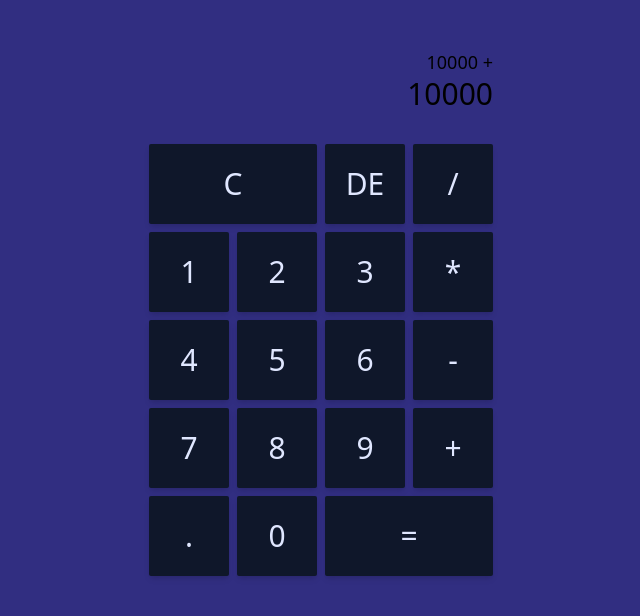
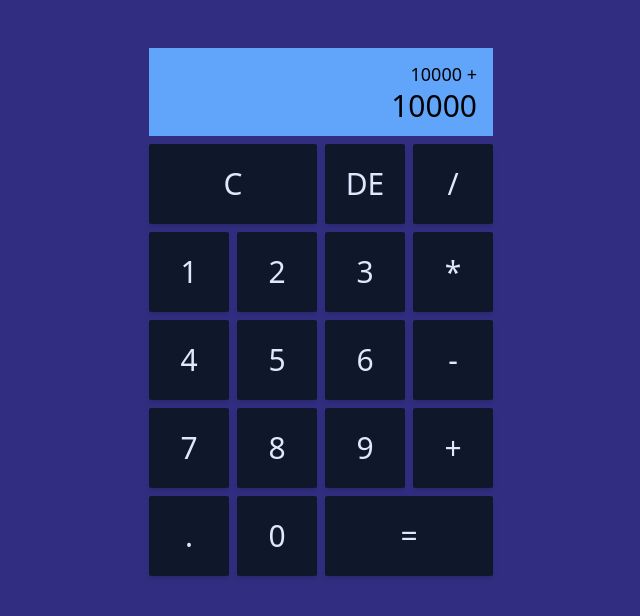
Before and after one commit to al-imam/calculator, a React (Vite) app: page / in a window 1280 px wide. Shown: the top 616 px of the page, without its empty margins (319-959 px from the left). Built offline with nearby package versions, Linux system fonts and the light colour scheme.

Commit message:
change css style logic use flex

```diff
--- a/src/App.tsx
+++ b/src/App.tsx
@@ -4,7 +4,7 @@ import P from "./components/P";
 function App() {
   return (
     <main className="mt-12 grid justify-center gap-2 grid-template">
-      <section className="col-span-full">
+      <section className="col-span-full bg-blue-400 flex flex-col justify-center items-end px-4 py-2">
         <P classes="text-lg">10000 + {/* demo text */}</P>
         <P classes="text-3xl">10000 {/* demo text */}</P>
       </section>
--- a/src/components/P.tsx
+++ b/src/components/P.tsx
@@ -2,9 +2,7 @@ const P: React.FunctionComponent<{
   children: React.ReactNode;
   classes?: string;
 }> = ({ children, classes }) => (
-  <p className={`clear-both float-right break-words break-all ${classes}`}>
-    {children}
-  </p>
+  <p className={`break-words break-all ${classes}`}>{children}</p>
 );
 
 export default P;
```
